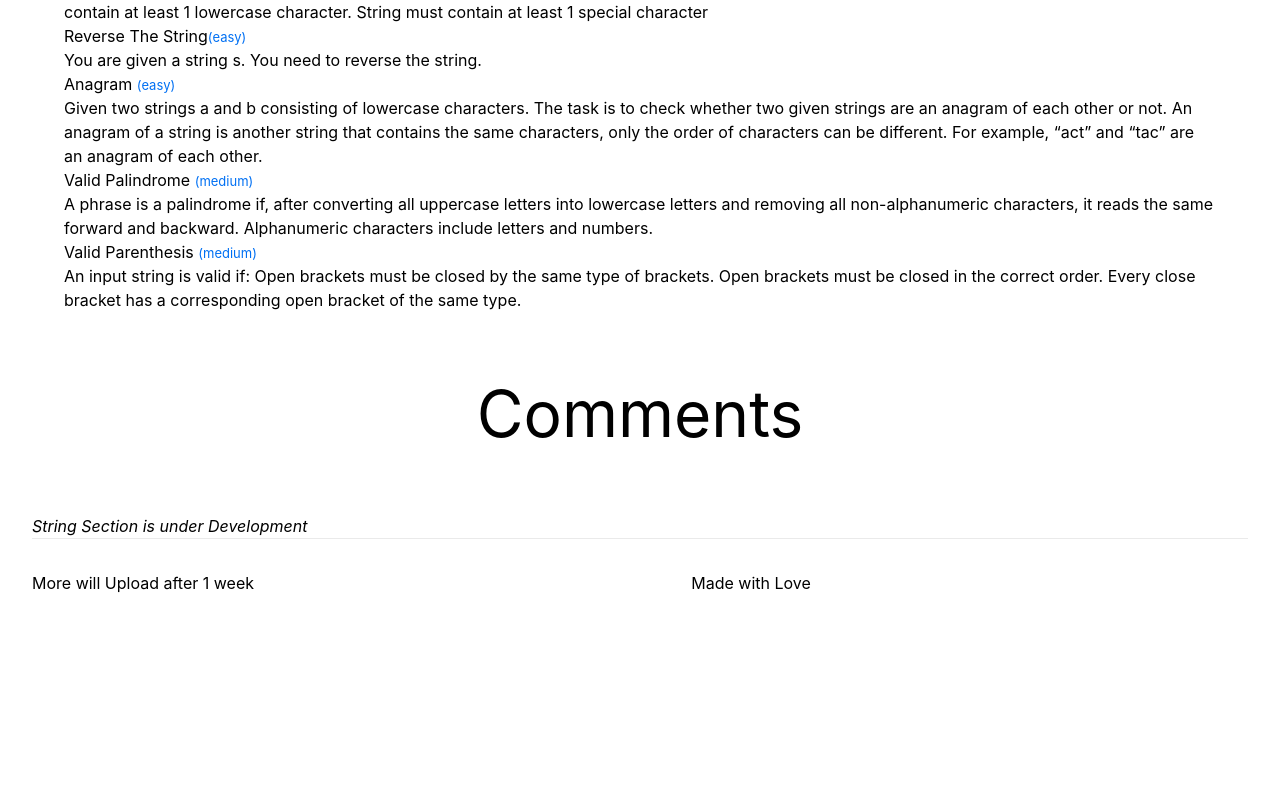
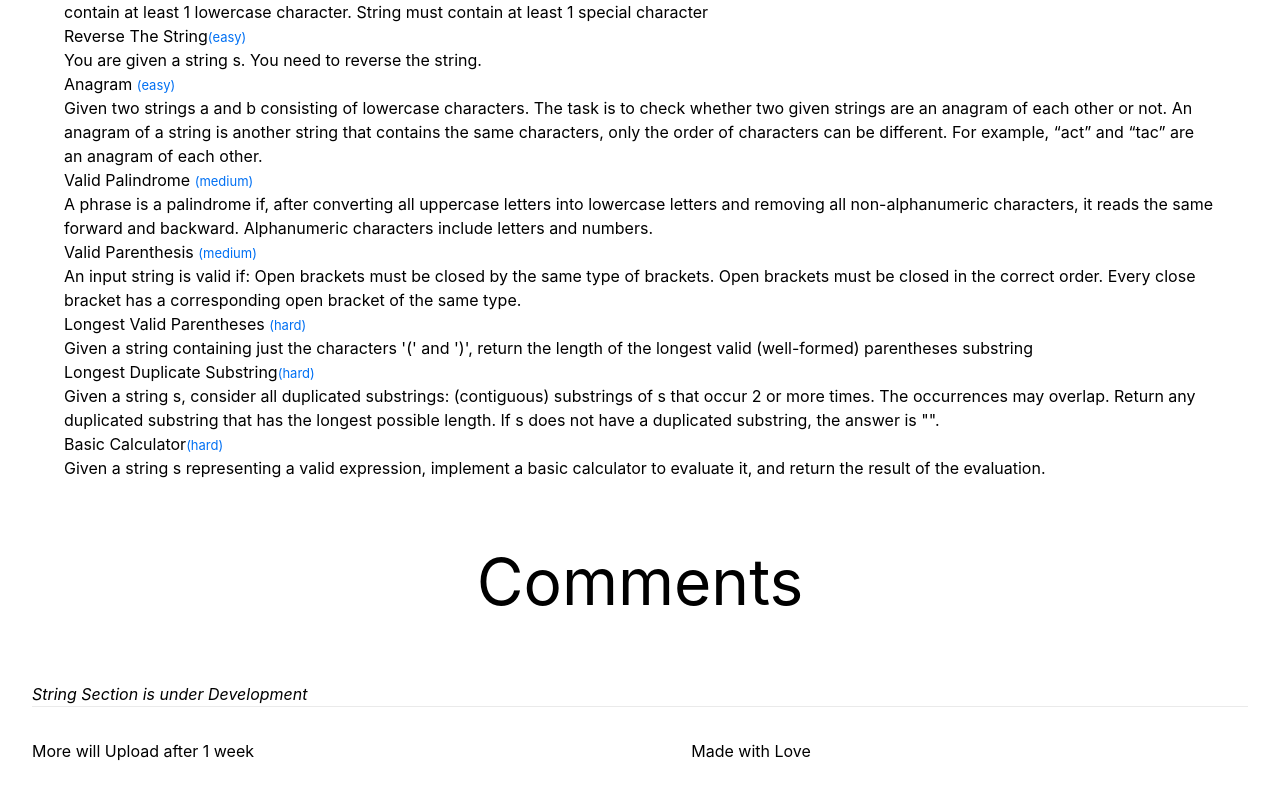
Before and after one commit to piyushyadav0191/zero-to-hero-dsa, a Next.js app: page / in a window 1280 px wide. Shown: the part 2691-3486 px from the top of the page. Before the commit the page ends 3318 px from the top, so only its background shows below. Built offline with nearby package versions, Linux system fonts and the light colour scheme.

Commit message:
arrays more questions

```diff
--- a/components/String.js
+++ b/components/String.js
@@ -78,6 +78,23 @@ const String = () => {
 									Every close bracket has a corresponding open bracket of the same type.
 								</p></span>
 							</li>
+							<li className='pb-4'>
+								<h3 className='pb-2 font-bold'> Longest Valid Parentheses <small className={styles.small}>(hard)</small>  </h3>
+								<span><p>Given a string containing just the characters '(' and ')', return the length of the longest valid (well-formed) parentheses substring
+								</p></span>
+							</li>
+							<li className='pb-4'>
+								<h3 className='pb-2 font-bold'>Longest Duplicate Substring<small className={styles.small}>(hard)</small>  </h3>
+								<span><p>Given a string s, consider all duplicated substrings: (contiguous) substrings of s that occur 2 or more times. The occurrences may overlap.
+									Return any duplicated substring that has the longest possible length. If s does not have a duplicated substring, the answer is "".
+								</p></span>
+							</li>
+							<li className='pb-4'>
+								<h3 className='pb-2 font-bold'>Basic Calculator<small className={styles.small}>(hard)</small>  </h3>
+								<span><p>Given a string s representing a valid expression, implement a basic calculator to evaluate it, and return the result of the evaluation.
+								</p></span>
+							</li>
+
 						</ul>
 					</div></div>
 			</div>
```
Also changed, not shown: pages/solutions.js (+16 -0 lines).
